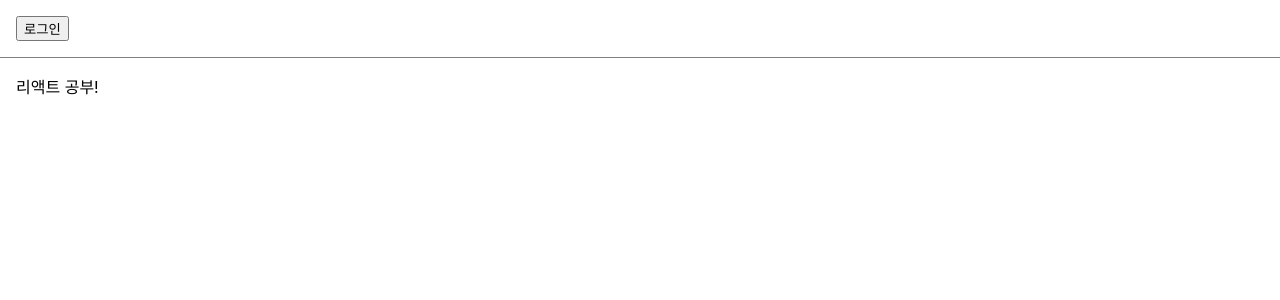
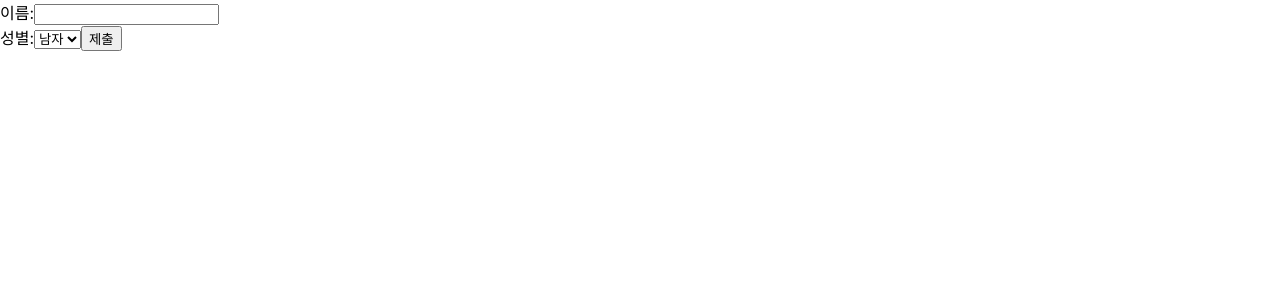
Before and after one commit to Anhagu/23-react1, a React (Create React App) app: page / in a window 1280 px wide. Shown: the top 300 px of the page. Built offline with nearby package versions, Linux system fonts and the light colour scheme.

Commit message:
10주차 수업내용
리스트, 키, 폼, 제어 컴포넌트(태그 포함) 학습

```diff
--- /dev/null
+++ b/src/chapter_10/AttendanceBook.jsx
@@ -0,0 +1,32 @@
+import React from "react";
+
+const students = [
+  {
+    id: 1,
+    name: "Inje",
+  },
+  {
+    id: 2,
+    name: "Steve",
+  },
+  {
+    id: 3,
+    name: "Bill",
+  },
+  {
+    id: 4,
+    name: "Jeff",
+  },
+];
+
+function AttendanceBook(props) {
+  return (
+    <ul>
+      {students.map((student) =>{
+        return <li key={student.id}> {student.name}</li>
+      })}
+    </ul>
+  );
+}
+
+export default AttendanceBook;
--- /dev/null
+++ b/src/chapter_11/SignUp.jsx
@@ -0,0 +1,39 @@
+import React, { useState } from "react";
+
+function SignUp(props) {
+  const [name, setName] = useState("");
+  const [gender, setGender] = useState("남자");
+
+  const handleChangeName = (event) => {
+    setName(event.target.value);
+  };
+
+  const handleChangeGender = (event) => {
+    setName(event.target.value);
+  };
+
+  const handleSubmit = (event) => {
+    alert(`이름: ${name}, 성별: ${gender}`);
+    event.preventDefault();
+  };
+
+  return (
+    <form onSubmit={handleSubmit}>
+      <label>
+        이름:
+        <input type="text" value={name} onChange={handleChangeName}/>
+      </label>
+      <br />
+      <label>
+        성별:
+        <select value={gender} onChange={handleChangeGender}>
+          <option value="남자">남자</option>
+          <option value="여자">여자</option>
+        </select>
+      </label>
+      <button type="submit">제출</button>
+    </form>
+  );
+}
+
+export default SignUp;
--- a/src/index.js
+++ b/src/index.js
@@ -11,13 +11,15 @@
 import Accommodate from './chapter_07/Accommodate'
 import ConfirmButton from './chapter_08/ConfirmButton';
 import LandingPage from './chapter_09/LandingPage';
+import AttendanceBook from './chapter_10/AttendanceBook';
+import SignUp from './chapter_11/SignUp';
 
 
 //setInterval(() => {
   const root = ReactDOM.createRoot(document.getElementById('root'));
   root.render(
     <React.StrictMode>
-      <LandingPage />
+      <SignUp />
     </React.StrictMode>
   );
 //  }, 1000);
```
Also changed, not shown: 1 other file (tests, documents, lock files or other folders).
